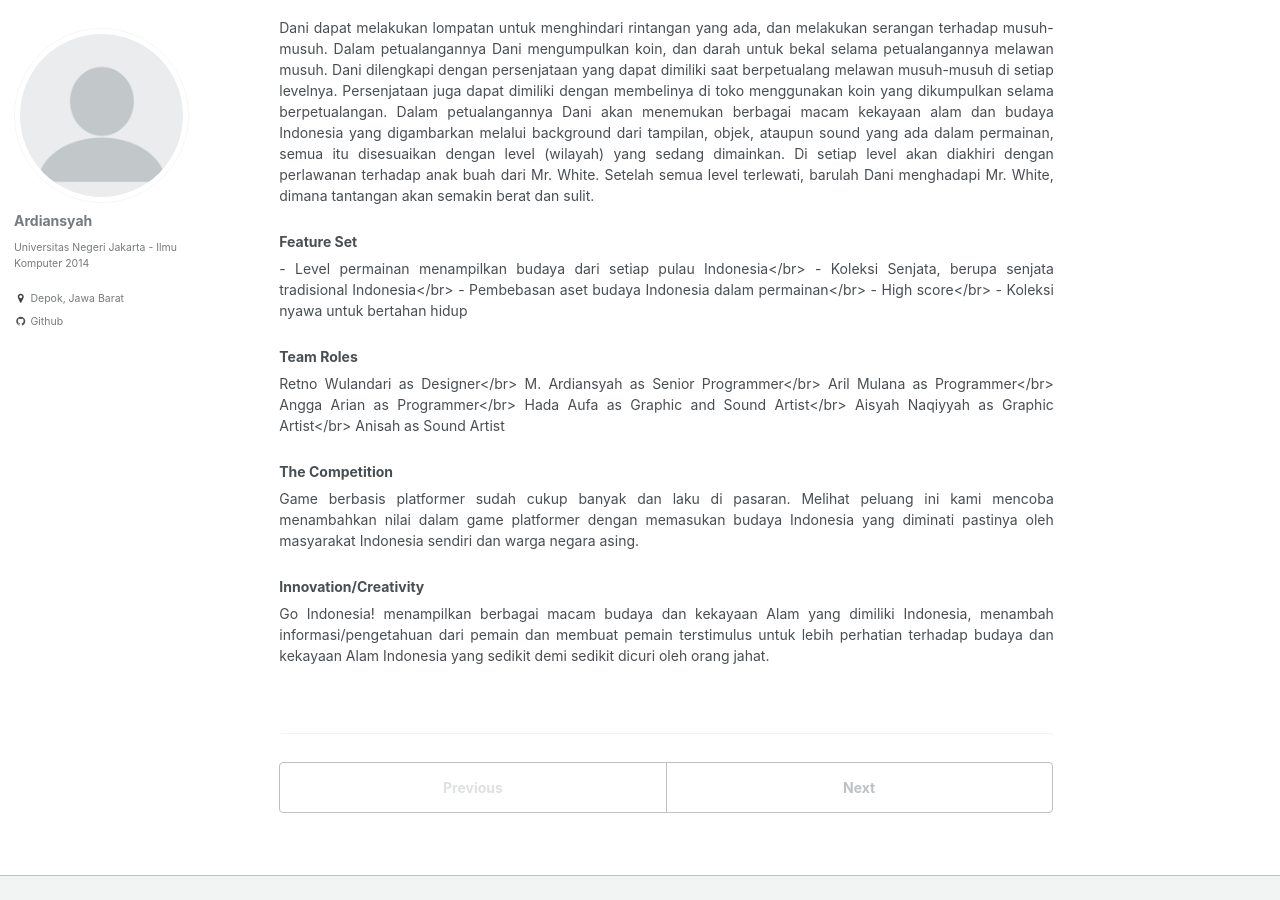
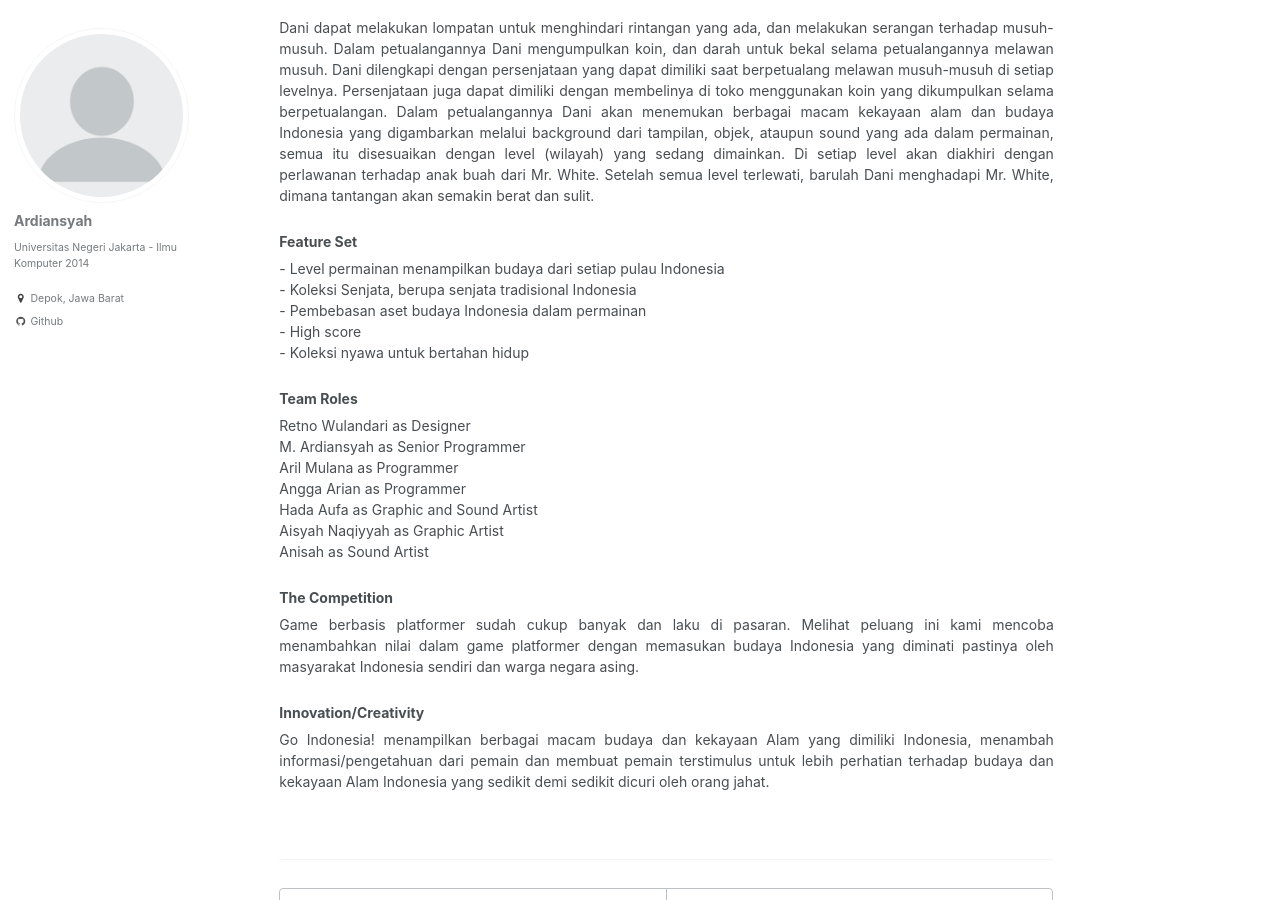
Before and after one commit to ardiansyah97/ardiansyah97.github.io, a Jekyll site: the page built from _blog/high-concept-document.md, in a window 1280 px wide and 900 px high, scrolled down 652 px. Built offline with Jekyll 4.4.1, drawn with Linux system fonts in a browser that asks for light colours.

```diff
--- a/_blog/high-concept-document.md
+++ b/_blog/high-concept-document.md
@@ -24,21 +24,21 @@ collection: blog
 
 <h3>Feature Set</h3>
 		<p align="justify">
-- Level permainan menampilkan budaya dari setiap pulau Indonesia</br>
-- Koleksi Senjata, berupa senjata tradisional Indonesia</br>
-- Pembebasan aset budaya Indonesia dalam permainan</br>
-- High score</br>
-- Koleksi nyawa untuk bertahan hidup</p>
+- Level permainan menampilkan budaya dari setiap pulau Indonesia
+<br>- Koleksi Senjata, berupa senjata tradisional Indonesia
+<br>- Pembebasan aset budaya Indonesia dalam permainan
+<br>- High score
+<br>- Koleksi nyawa untuk bertahan hidup</p>
 
 <h3>Team Roles</h3>
 		<p align="justify">
-Retno Wulandari as Designer</br>
-M. Ardiansyah as Senior Programmer</br>
-Aril Mulana as Programmer</br>
-Angga Arian as Programmer</br>
-Hada Aufa as Graphic and Sound Artist</br>
-Aisyah Naqiyyah as Graphic Artist</br>
-Anisah as Sound Artist</p>
+Retno Wulandari as Designer
+<br>M. Ardiansyah as Senior Programmer
+<br>Aril Mulana as Programmer
+<br>Angga Arian as Programmer
+<br>Hada Aufa as Graphic and Sound Artist
+<br>Aisyah Naqiyyah as Graphic Artist
+<br>Anisah as Sound Artist</p>
 
 <h3>The Competition</h3>
 		<p align="justify">
```
